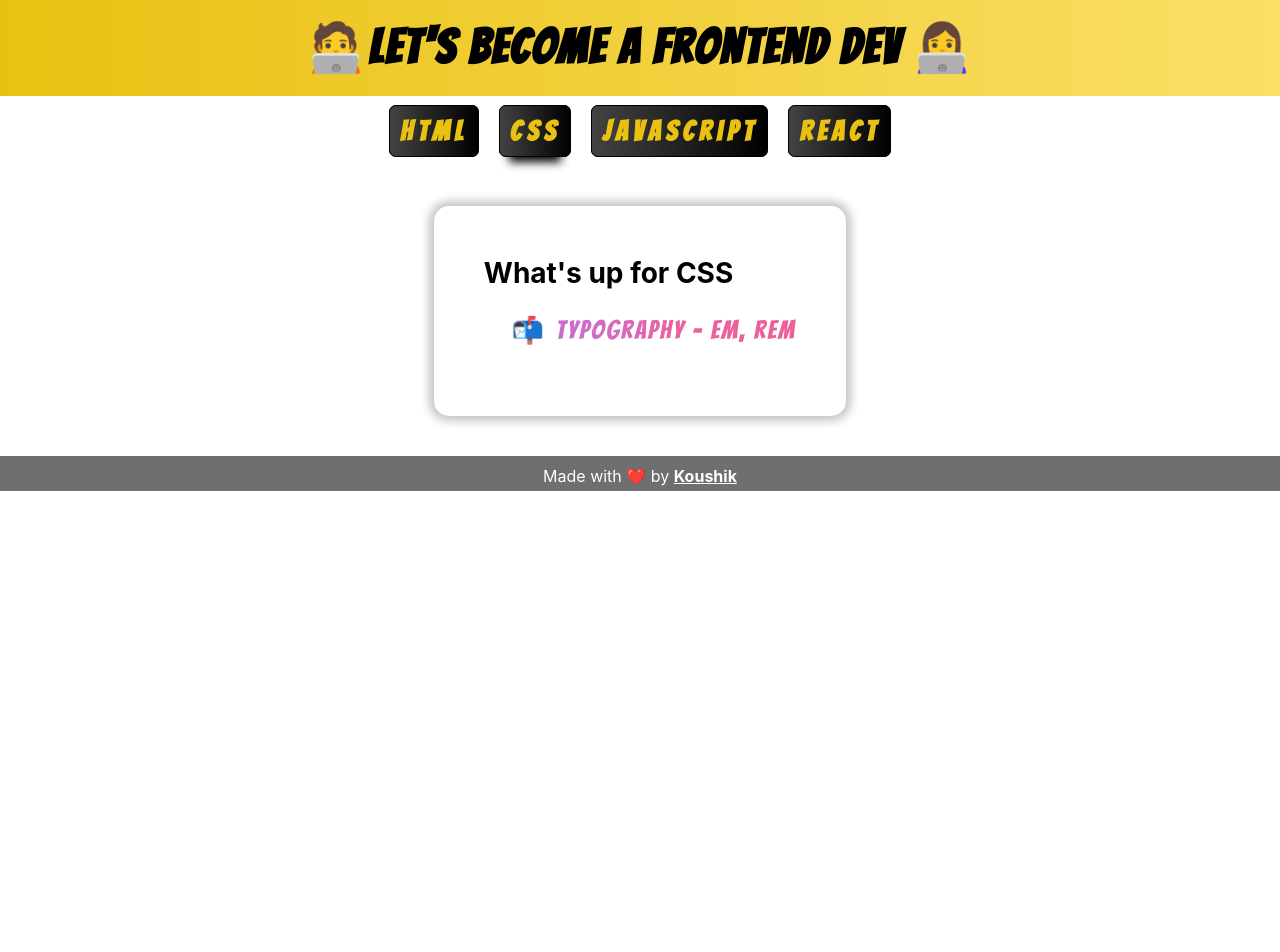
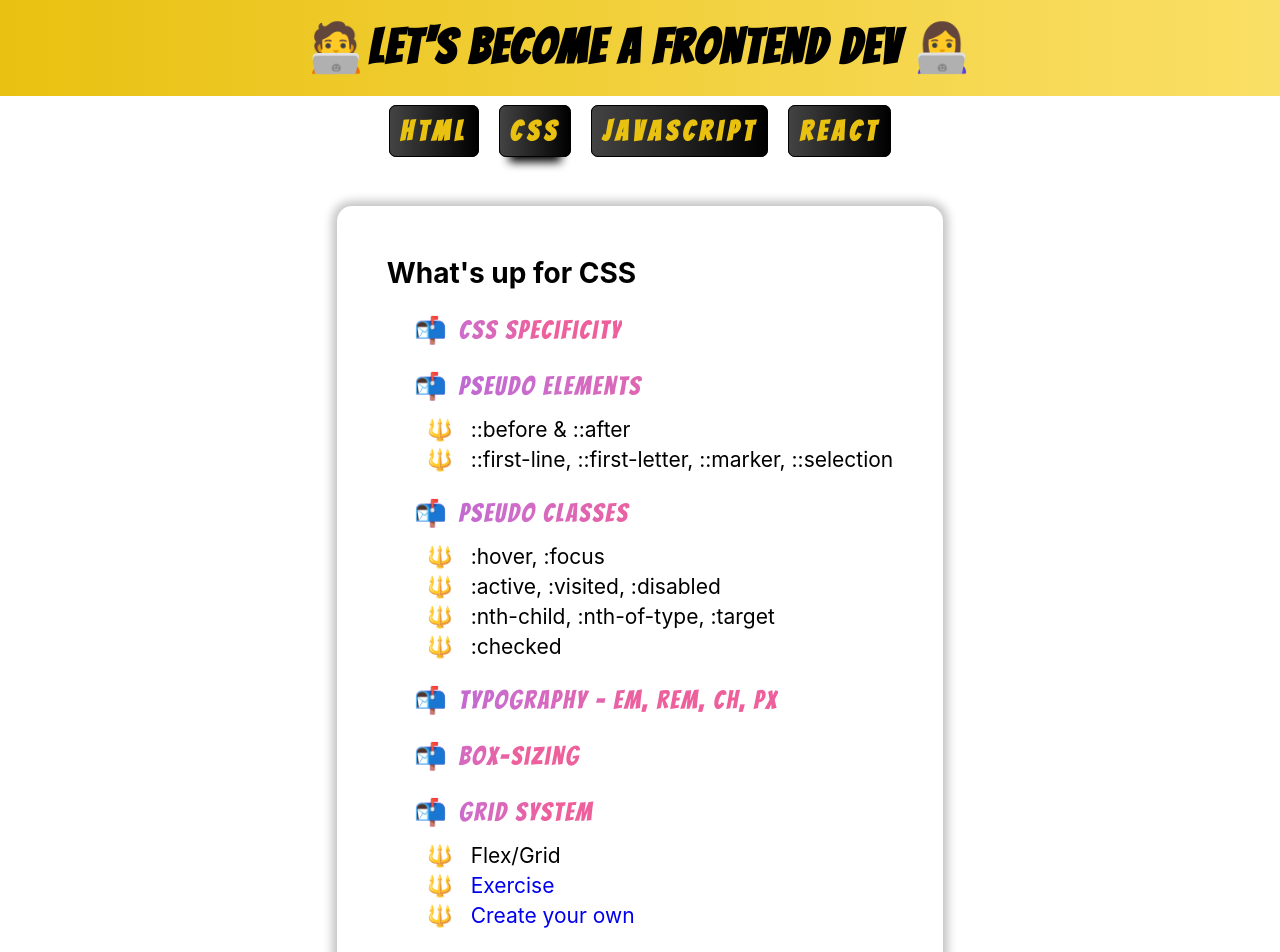
Before and after one commit to koushik-dev/frontend_dev, a React (Create React App) app: page /css in a window 1280 px wide. Shown: the top 952 px of the page. Before the commit the page ends 800 px from the top, so only its background shows below. Built offline with nearby package versions, Linux system fonts and the light colour scheme.

Commit message:
feat: update css segment

```diff
--- a/public/index.html
+++ b/public/index.html
@@ -29,7 +29,7 @@
       work correctly both with client-side routing and a non-root public URL.
       Learn how to configure a non-root public URL by running `npm run build`.
     -->
-    <title>React App</title>
+    <title>Become a Frontend Dev🤩</title>
   </head>
   <body>
     <noscript>You need to enable JavaScript to run this app.</noscript>
--- a/src/views/CSS.js
+++ b/src/views/CSS.js
@@ -4,7 +4,57 @@ import Details from "../shared/Details";
 const CSS = () => {
   const contents = [
     {
-      title: "Typography - em, rem",
+      title: 'CSS Specificity'
+    },
+    {
+      title: 'Pseudo elements',
+      contents: [
+        {
+          label: '::before & ::after'
+        },
+        {
+          label: '::first-line, ::first-letter, ::marker, ::selection'
+        }
+      ]
+    },
+    {
+      title: 'Pseudo Classes',
+      contents: [
+        {
+          label: ':hover, :focus'
+        },
+        {
+          label: ':active, :visited, :disabled'
+        },
+        {
+          label: ':nth-child, :nth-of-type, :target'
+        },
+        {
+          label: ':checked'
+        }
+      ]
+    },
+    {
+      title: "Typography - em, rem, ch, px",
+    },
+    {
+      title: "Box-sizing",
+    },
+    {
+      title: "Grid System",
+      contents: [
+        {
+          label: "Flex/Grid",
+        },
+        {
+          label: 'Exercise',
+          link: 'https://codepen.io/koushik27/pen/QWpwYYw?editors=1100'
+        },
+        {
+          label: "Create your own",
+          link: "https://codepen.io/koushik27/pen/JjWoMog",
+        },
+      ],
     },
   ];
   return (
```
